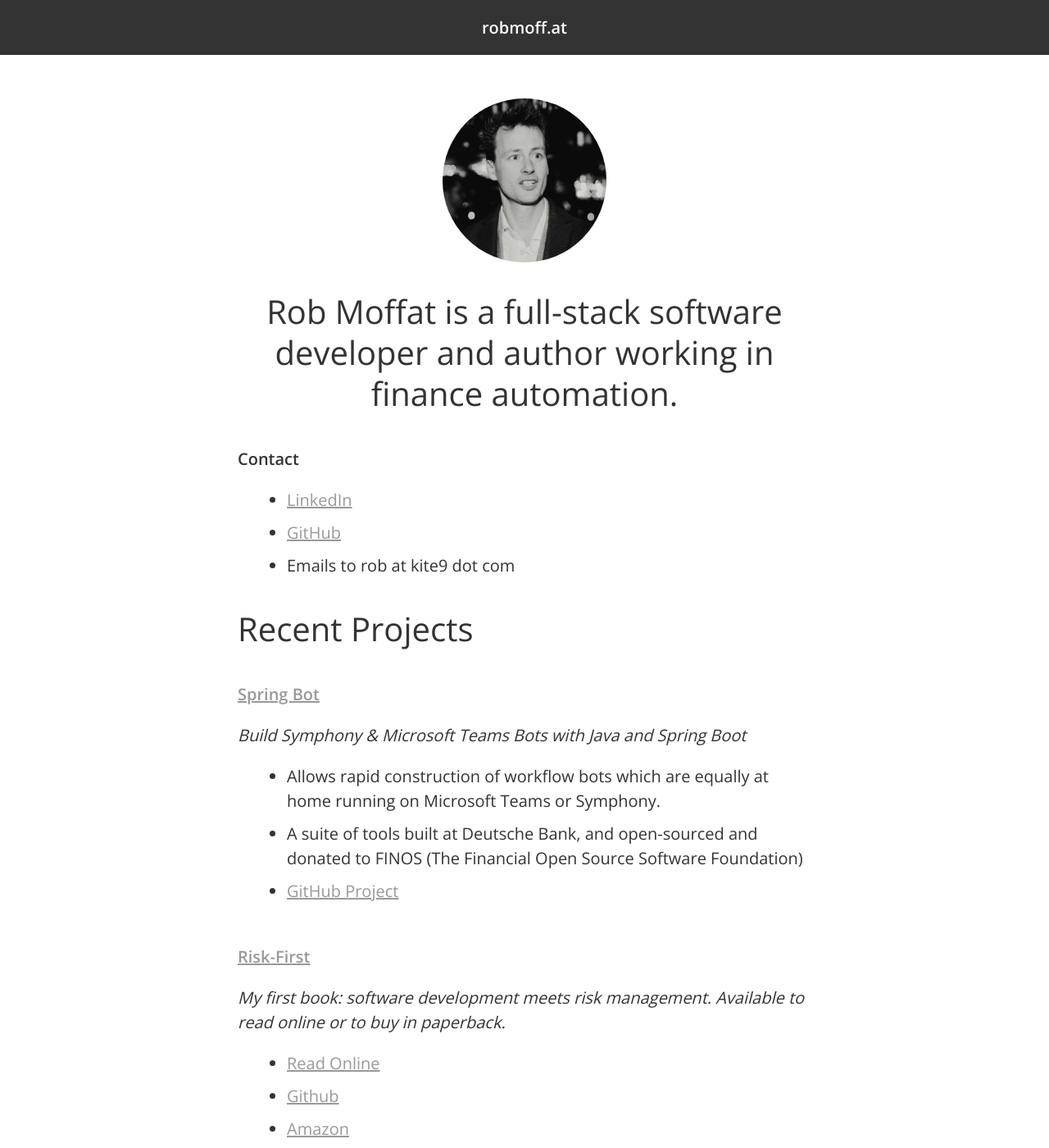
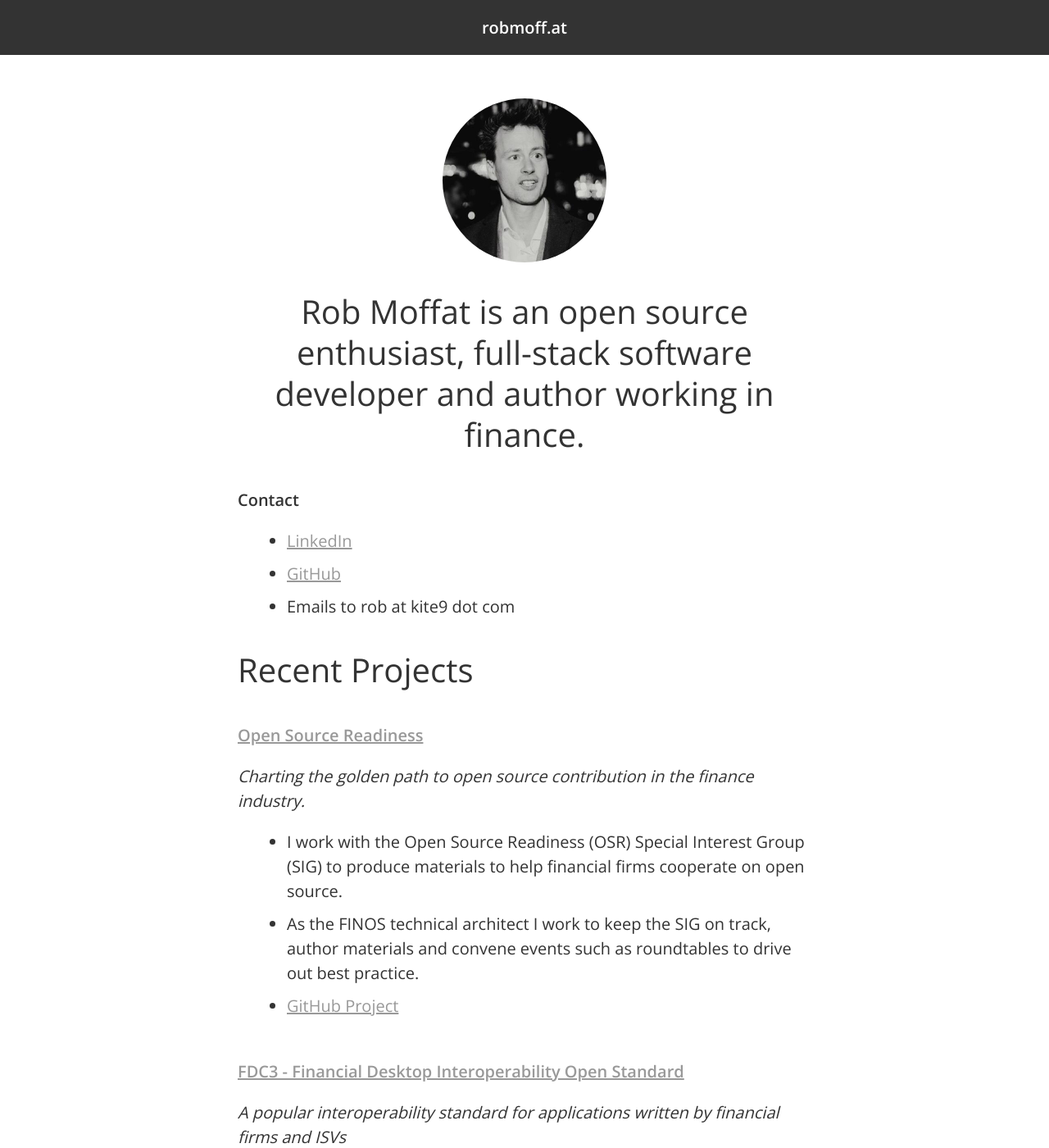
Before and after one commit to robmoffat/robmoffat, a Jekyll site: the page built from index.md, in a window 1280 px wide and 1400 px high. Shown: the whole window at 82% size. Built offline with Jekyll 4.4.1, drawn with Linux system fonts in a browser that asks for light colours; some of the changed text lies outside the part shown.

Commit message:
Update index.md

```diff
--- a/index.md
+++ b/index.md
@@ -10,7 +10,7 @@ permalink: /
 
 <img src="/assets/head.jpg" class="headshot" />
 
-# Rob Moffat is a full-stack software developer and author working in finance automation.
+# Rob Moffat is an open source enthusiast, full-stack software developer and author working in finance.
 
 </div>
 
@@ -21,6 +21,22 @@ permalink: /
  - Emails to rob at kite9 dot com
 
 # Recent Projects
+
+## [Open Source Readiness](https://osr.finos.org)
+
+*Charting the golden path to open source contribution in the finance industry.*
+
+- I work with the Open Source Readiness (OSR) Special Interest Group (SIG) to produce materials to help financial firms cooperate on open source.
+- As the FINOS technical architect I work to keep the SIG on track, author materials and convene events such as roundtables to drive out best practice.
+- [GitHub Project](https://github.com/finos/open-source-readiness)
+
+## [FDC3 - Financial Desktop Interoperability Open Standard](https://fdc3.finos.org)
+
+*A popular interoperability standard for applications written by financial firms and ISVs*
+
+- I am the FINOS point-of-contact for all things FDC3.
+- Lately, we're building out **Desktop Agent Bridging**, **FDC3 On The Web** and starting **FDC3 Identity**
+- [GitHub Project](https://github.com/finos/FDC3)
 
 ## [Spring Bot](https://springbot.finos.org)
 
```
